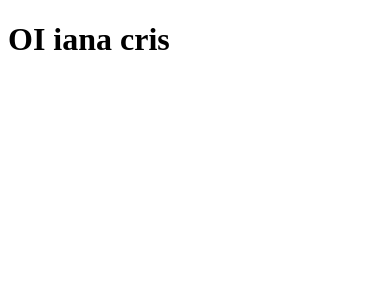
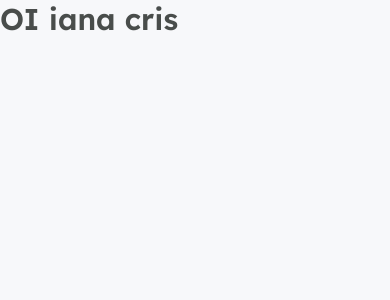
Before and after one commit to IanaCris/podcastr, a Next.js app: page / in a window 390 px wide. Shown: the top 300 px of the page. Built offline with nearby package versions, Linux system fonts and the light colour scheme.

Commit message:
style global

```diff
--- a/pages/_app.js
+++ b/src/pages/_app.tsx
@@ -1,3 +1,5 @@
+import '../styles/global.scss';
+
 function MyApp({ Component, pageProps }) {
   return <Component {...pageProps} />
 }
--- /dev/null
+++ b/src/pages/_document.tsx
@@ -0,0 +1,18 @@
+import Document, { Html, Head, Main, NextScript} from 'next/document';
+
+export default class MyDocument extends Document {
+  render() {
+    return (
+      <Html>
+        <Head>
+          <link rel="preconnect" href="https://fonts.gstatic.com"/>
+          <link href="https://fonts.googleapis.com/css2?family=Inter&family=Lexend:wght@500;600&display=swap" rel="stylesheet"/>
+        </Head>
+        <body>
+          <Main />
+          <NextScript />
+        </body>
+      </Html>
+    );
+  }
+}
--- /dev/null
+++ b/src/styles/global.scss
@@ -0,0 +1,67 @@
+* {
+  margin: 0;
+  padding: 0;
+  box-sizing: border-box;
+}
+
+:root {
+  --white: #FFF;
+
+  --gray-50: #F7F8FA;
+  --gray-100: #E6E8EB;
+  --gray-200: #AFB2B1;
+  --gray-500: #808080;
+  --gray-800: #494D4B;
+
+  --green-500: #04D361;
+
+  --purple-300: #9F75FF;
+  --purple-400: #9164FA;
+  --purple-500: #8257E5;
+  --purple-800: #6F48C9;
+}
+
+@media (max-width: 1080px) {
+  html {
+    font-size: 93.75%;
+  }
+}
+
+@media (max-width: 720px) {
+  html {
+    font-size: 87.5%;
+  }
+}
+
+@media (max-width: 1080px) {
+  html {
+    font-size: 93.75%;
+  }
+}
+
+body {
+  background: var(--gray-50);
+}
+
+body, input, textarea, button {
+  font: 500 1rem Inter, sans-serif;
+  color: var(--gray-500);
+}
+
+h1, h2, h3, h4, h5, h6 {
+  font-weight: 600;
+  font-family: Lexend, sans-serif;
+  color: var(--gray-800);
+}
+
+h1 {
+  font-size: 2rem;
+}
+
+h2 {
+  font-size: 1.5rem;
+}
+
+button {
+  cursor: pointer;
+}
```
Also changed, not shown: package.json (+7 -1 lines), tsconfig.json (added, +29 -0 lines), next-env.d.ts (added), src/pages/index.tsx (renamed from pages/index.js), 1 other file (tests, documents, lock files or other folders).
